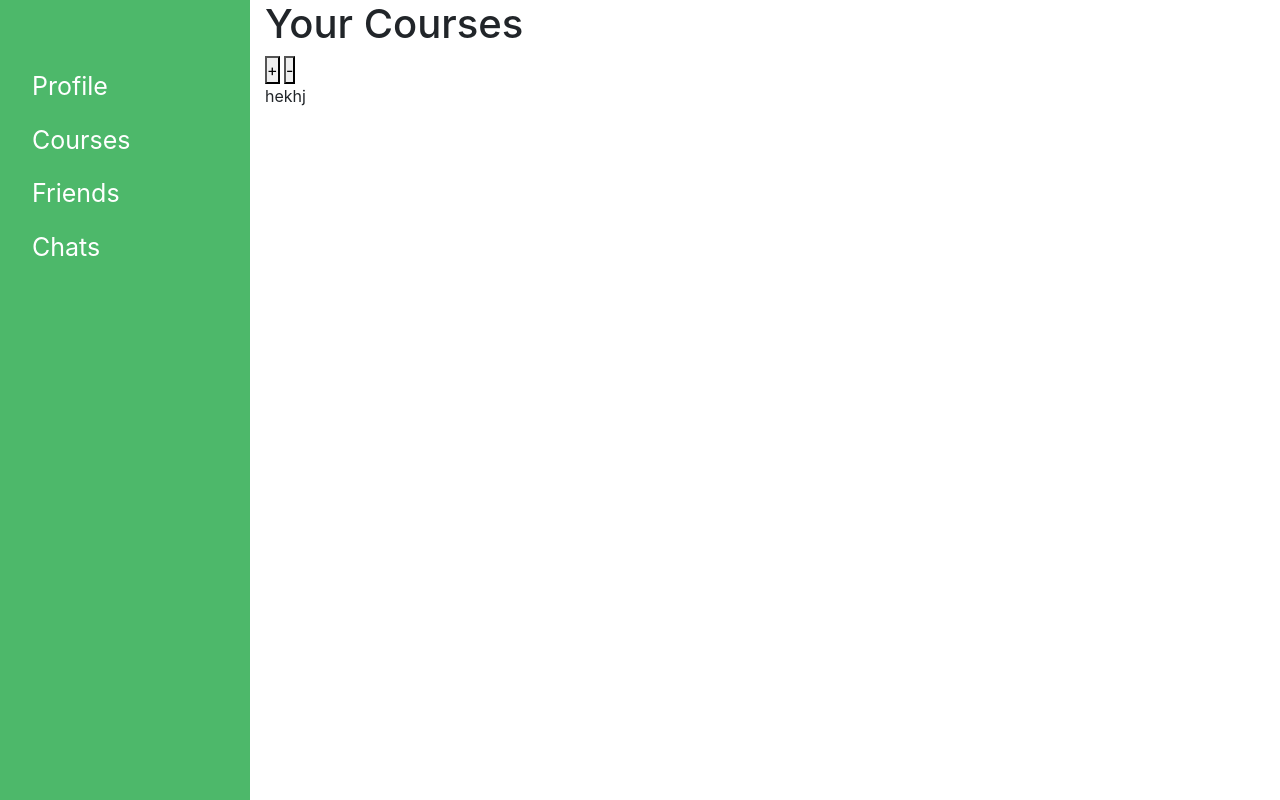
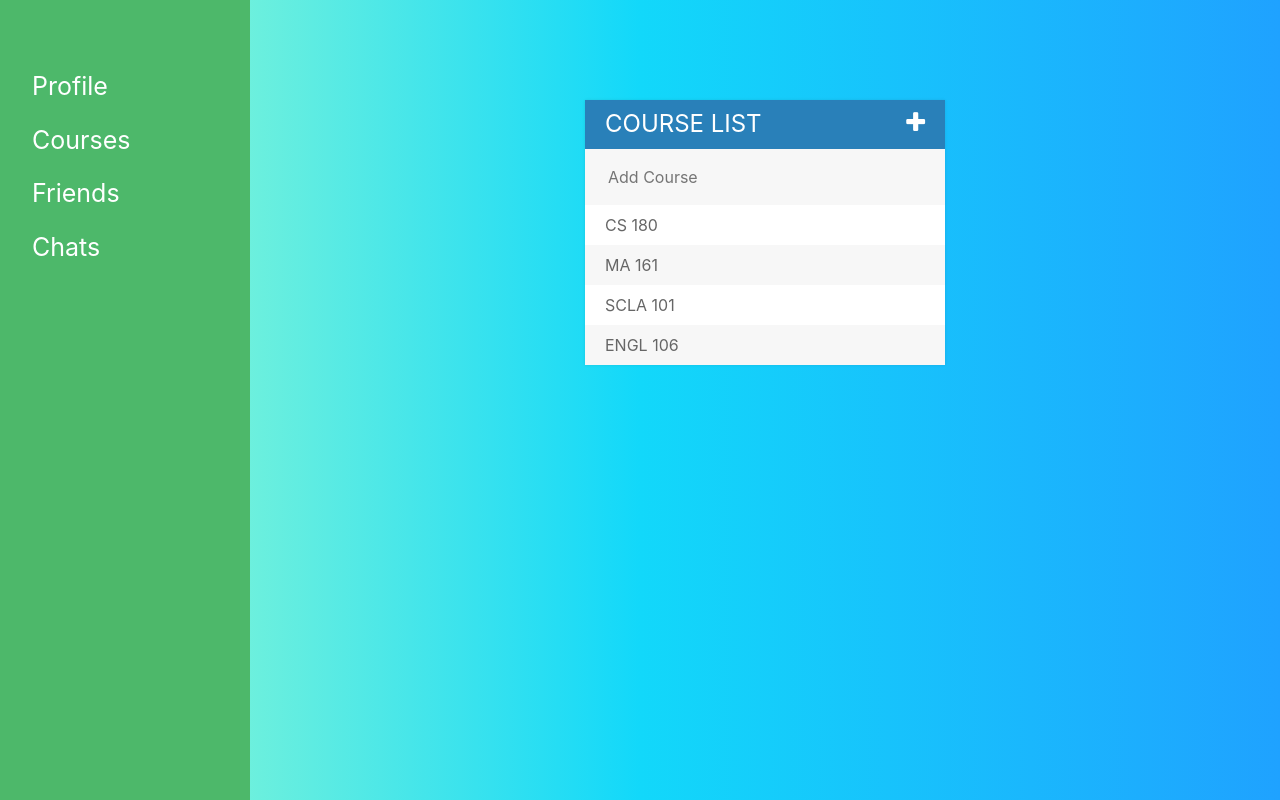
Before and after one commit to chowder985/PSA, a plain HTML site: page index.html in a window 1280 px wide. Both pictures are taken after a click on the link "Courses". Drawn offline with nearby package versions, Linux system fonts and the light colour scheme; no server answers.

Commit message:
Course update

```diff
--- a/index.html
+++ b/index.html
@@ -12,6 +12,8 @@
     <script src="https://stackpath.bootstrapcdn.com/bootstrap/4.3.1/js/bootstrap.min.js"
         integrity="sha384-JjSmVgyd0p3pXB1rRibZUAYoIIy6OrQ6VrjIEaFf/nJGzIxFDsf4x0xIM+B07jRM"
         crossorigin="anonymous"></script>
+    <link href="https://fonts.googleapis.com/css?family=Roboto:400,500,700" rel="stylesheet">
+    <link rel="stylesheet" href="https://maxcdn.bootstrapcdn.com/font-awesome/4.7.0/css/font-awesome.min.css">
 </head>
 
 <body>
@@ -37,11 +39,18 @@
             </div>
         </section>
         <section class="sections" id="Courses">
-            <div class="container">
-                <h1>Your Courses</h1>
-                <button id="add-course">+</button>
-                <button id="delete-course">-</button>
-                <p>hekhj</p>
+            <div id="container">
+                <h1 id="course-list">Course List <i class="fa fa-plus" aria-hidden="true"></i></h1>
+                <input type="text" placeholder="Add Course">
+                <ul>
+                    <!-- <li><span class="trash"><i class="fa fa-trash"></i></span> Go to potions class</li>
+                    <li><span class="trash"><i class="fa fa-trash"></i></span> Buy new robes</li>
+                    <li><span class="trash"><i class="fa fa-trash"></i></span> Visit Hagrid</li> -->
+                </ul>
+                <!-- <button id="add-course">+</button>
+                <ul>
+
+                </ul> -->
             </div>
         </section>
         <section class="sections" id="Friends">
@@ -56,6 +65,8 @@
         </section>
     </div>
 
+    <script src="https://unpkg.com/react@16/umd/react.development.js" crossorigin></script>
+    <script src="https://unpkg.com/react-dom@16/umd/react-dom.development.js" crossorigin></script>
     <script src="https://ajax.googleapis.com/ajax/libs/jquery/3.4.1/jquery.min.js"></script>
     <script src="https://www.gstatic.com/firebasejs/6.6.1/firebase.js"></script>
     <script src="https://www.gstatic.com/firebasejs/6.6.1/firebase-app.js"></script>
@@ -72,7 +83,7 @@
         };
         // Initialize Firebase
         firebase.initializeApp(firebaseConfig);
-        firebase.analytics();
+        //firebase.analytics();
     </script>
     <script src="main.js"></script>
 </body>
--- a/main.js
+++ b/main.js
@@ -1,11 +1,73 @@
 var full_name;
+var courseArray = ["CS 180", "MA 161", "SCLA 101", "ENGL 106"];
 // Firebase App (the core Firebase SDK) is always required and
 // must be listed before other Firebase SDKs
-var firebase = require("firebase/app");
+//var firebase = require("firebase/app");
 
 // Add the Firebase products that you want to use
-require("firebase/auth");
-require("firebase/firestore");
+// require("firebase/auth");
+// require("firebase/firestore");
+
+$(document).ready((event) => {
+    if (localStorage.getItem("last")) {
+        document.getElementById(localStorage.getItem("last")).style.display = 'block';
+    } else {
+        document.getElementById('Profile').style.display = 'block';
+        localStorage.setItem("last", "Profile");
+    }
+
+    full_name = document.getElementById("full_name");
+    if (full_name) {
+        $.get("https://jsonplaceholder.typicode.com/todos/1", function (data, status) {
+            full_name.innerHTML = "" + data.title
+        });
+    }
+
+    for (i = 0; i < courseArray.length; i++) {
+        $("ul").append("<li><span class='trash'><i class='fa fa-trash'></i></span>" + courseArray[i] + "</li>");
+        console.log(courseArray);
+    }
+
+    // $(".course-list").click(function (e) {
+    //     console.log(e.target.text);
+    // });
+
+    // $(".delete-course").click((e) => {
+    //     console.log(courseArray[e.target.id]);
+    //     courseArray.splice(e.target.id, 1);
+    //     console.log(courseArray);
+    //     renderCourseList();
+    // });
+
+
+
+    $("ul").on("click", "li", function () {
+        $(this).toggleClass("completed");
+    });
+
+    $("ul").on("click", ".trash", function (event) {
+        $(this).parent().fadeOut(500, function () {
+            courseArray.splice(courseArray.indexOf($(this).text()), 1);
+            console.log($(this).text());
+            console.log(courseArray);
+            $(this).remove();
+        });
+        event.stopPropagation();
+    });
+
+    $("input[type='text']").keypress(function (event) {
+        if (event.which === 13) {
+            var todoText = $(this).val();
+            $(this).val("");
+            courseArray.push(todoText);
+            $("ul").append("<li><span class='trash'><i class='fa fa-trash'></i></span>" + todoText + "</li>");
+        }
+    });
+
+    $(".fa-plus").click(function () {
+        $("input[type='text']").fadeToggle();
+    });
+});
 
 function openNav() {
     document.getElementById("mySidenav").style.width = "250px";
@@ -32,20 +94,9 @@ function showPage(shown) {
     localStorage.setItem("last", shown);
 }
 
-window.addEventListener('DOMContentLoaded', (event) => {
-    if (localStorage.getItem("last")) {
-        document.getElementById(localStorage.getItem("last")).style.display = 'block';
-    } else {
-        document.getElementById('Profile').style.display = 'block';
-        localStorage.setItem("last", "Profile");
-    }
-
-    full_name = document.getElementById("full_name");
-    if (full_name) {
-        $.get("https://jsonplaceholder.typicode.com/todos/1", function (data, status) {
-            full_name.innerHTML = "" + data.title
-        });
-    }
-
-
-});
+// function renderCourseList() {
+//     $('li').remove();
+//     for (i = 0; i < courseArray.length; i++) {
+//         $('ul').append("<li><a class='course-list' href='#'>" + courseArray[i] + "</a> - <button class='delete-course' id='" + i + "'>-</button></li>");
+//     }
+// }
--- a/style.css
+++ b/style.css
@@ -3,14 +3,16 @@
     padding: 0;
 }
 
-#body{
-    width: 100%;
-    height: 100vh;
+body{
+  font-family: 'Roboto', sans-serif;
+  background: #1FA2FF;  /* fallback for old browsers */
+  background: -webkit-linear-gradient(to right, #A6FFCB, #12D8FA, #1FA2FF);  /* Chrome 10-25, Safari 5.1-6 */
+  background: linear-gradient(to right, #A6FFCB, #12D8FA, #1FA2FF); /* W3C, IE 10+/ Edge, Firefox 16+, Chrome 26+, Opera 12+, Safari 7+ */
 }
 
 #main section{
     width: 100%;
-    height: 100vh;
+    /* height: 100vh; */
     display: none;
 }
 
@@ -73,6 +75,82 @@
     padding-top: 30vh;
   }
 
+  #course-list{
+    background: #2980b9;
+    color: white;
+    margin: 0;
+    padding: 10px 20px;
+    text-transform: uppercase;
+    font-size: 24px;
+    font-weight: normal;
+  }
+
+  .fa-plus{
+    float: right;
+  }
+
+  li{
+    background: #fff;
+    height: 40px;
+    line-height: 40px;
+    color: #666;
+  }
+
+  li:nth-child(2n){
+    background: #f7f7f7;
+  }
+
+  span.trash{
+    /* background: #e74c3c; */
+    height: 40px;
+    width: 0;
+    margin-right: 20px;
+    text-align: center;
+    color: red;
+    display: inline-block;
+    transition: 0.2s linear;
+    opacity: 0;
+  }
+
+  li:hover span.trash{
+    width: 40px;
+    opacity: 1.0;
+  }
+
+  input{
+    font-size: 18px;
+    background: #f7f7f7;
+    width: 100%;
+    padding: 13px 13px 13px 20px;
+    box-sizing: border-box;
+    color: #2980b9;
+    border: 3px solid rgba(0, 0, 0, 0);
+  }
+
+  input:focus{
+    background: white;
+    border: 3px solid #2980b9;
+    outline: none;
+  }
+
+  #container{
+    max-width: 360px;
+    background: #f7f7f7;
+    margin: 100px auto;
+    box-shadow: 0 0 3px rgba(0, 0, 0, 0.1);
+  }
+
+  .completed{
+    color: gray;
+    text-decoration: line-through;
+  }
+
+  ul{
+    list-style: none;
+    margin: 0;
+    padding: 0;
+  }
+
   /* On smaller screens, where height is less than 450px, change the style of the sidenav (less padding and a smaller font size) */
   @media screen and (max-height: 450px) {
     .sidenav {padding-top: 15px;}
```
